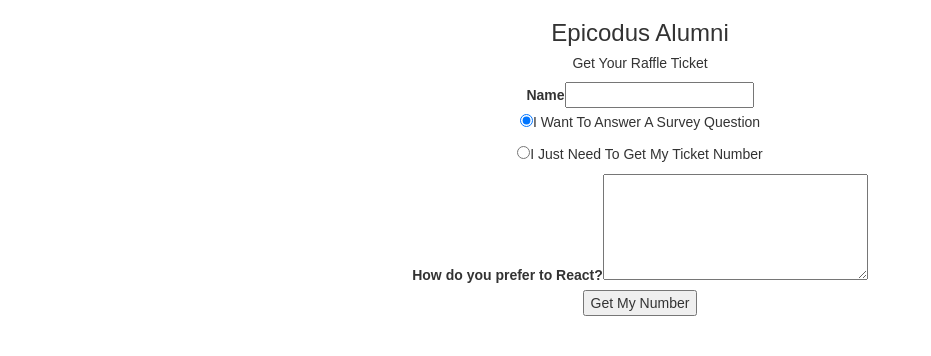
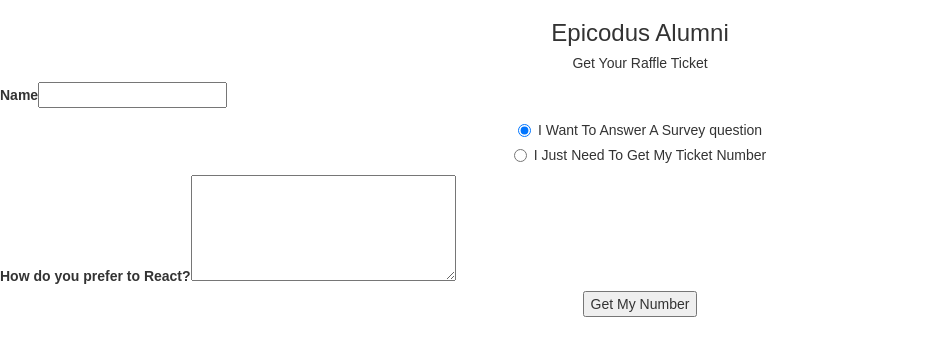
Before and after one commit to maigen/raffleSurvey, a React (Create React App) app: page / in a window 1280 px wide. Shown: the top 356 px of the page, without its empty margins (0-931 px from the left). Built offline with nearby package versions, Linux system fonts and the light colour scheme.

Commit message:
change Landing activity choice to Radio buttons, add functionality to hide survey question

```diff
--- a/src/Landing.js
+++ b/src/Landing.js
@@ -1,36 +1,46 @@
 import React, { Component } from 'react';
+import { FormGroup, InputGroup, Radio} from 'react-bootstrap';
 
 class Landing extends Component {
+  componentWillMount() {
+    this.setState({"isSurveyVisible": true});
+  }
+
   render() {
     const btnTxt = "Get My Number";
+    let surveyClass = this.state.isSurveyVisible ? "" : "extraForm";
     return (
       <div>
         <h3>Epicodus Alumni</h3>
         <h5>Get Your Raffle Ticket</h5>
-        <form>
-          <div>
+        <FormGroup>
+          <InputGroup>
             <label>Name</label>
             <input type="text" required="required" />
-          </div>
-          <div>
-            <p>
-              <input name="useCase" type="radio" checked/>
-              I Want To Answer A Survey Question
-            </p>
-            <p>
-              <input name="useCase" type="radio" />
-              I Just Need To Get My Ticket Number
-            </p>
-          </div>
-          <div>
+          </InputGroup>
+
+          <Radio onClick={this.toggleSurvey.bind(this, true)} defaultChecked>
+            I Want To Answer A Survey question
+          </Radio>
+          <Radio onClick={this.toggleSurvey.bind(this, false)}>
+            I Just Need To Get My Ticket Number
+          </Radio>
+
+          <InputGroup className={surveyClass}>
             <label>{this.props.question}</label>
             <textarea rows="5" cols="30" maxLength="1000" required="required"/>
-          </div>
+          </InputGroup>
           <button>{btnTxt}</button>
-        </form>
+        </FormGroup>
       </div>
     )
   }
+
+  toggleSurvey(surveyState) {
+    this.setState({"isSurveyVisible": surveyState});
+  }
+
+
 }
 
 export default Landing;
```
